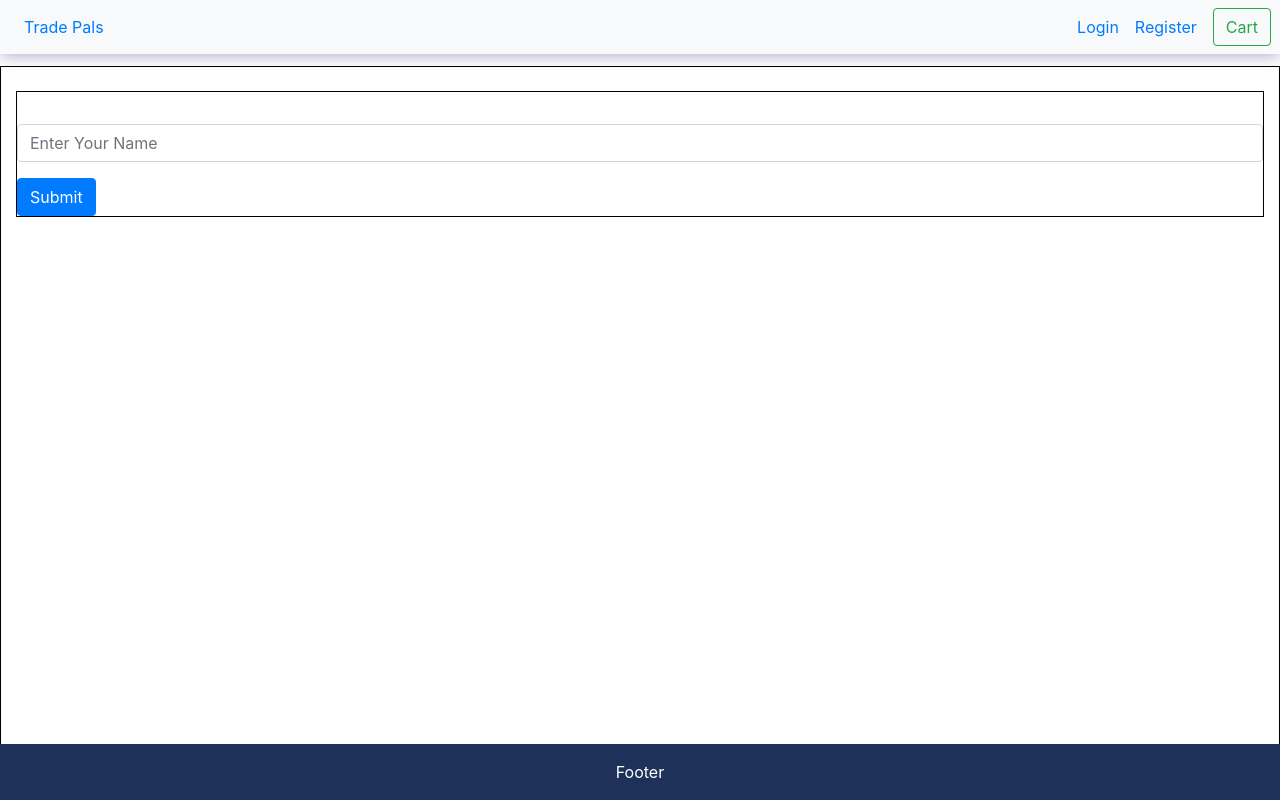
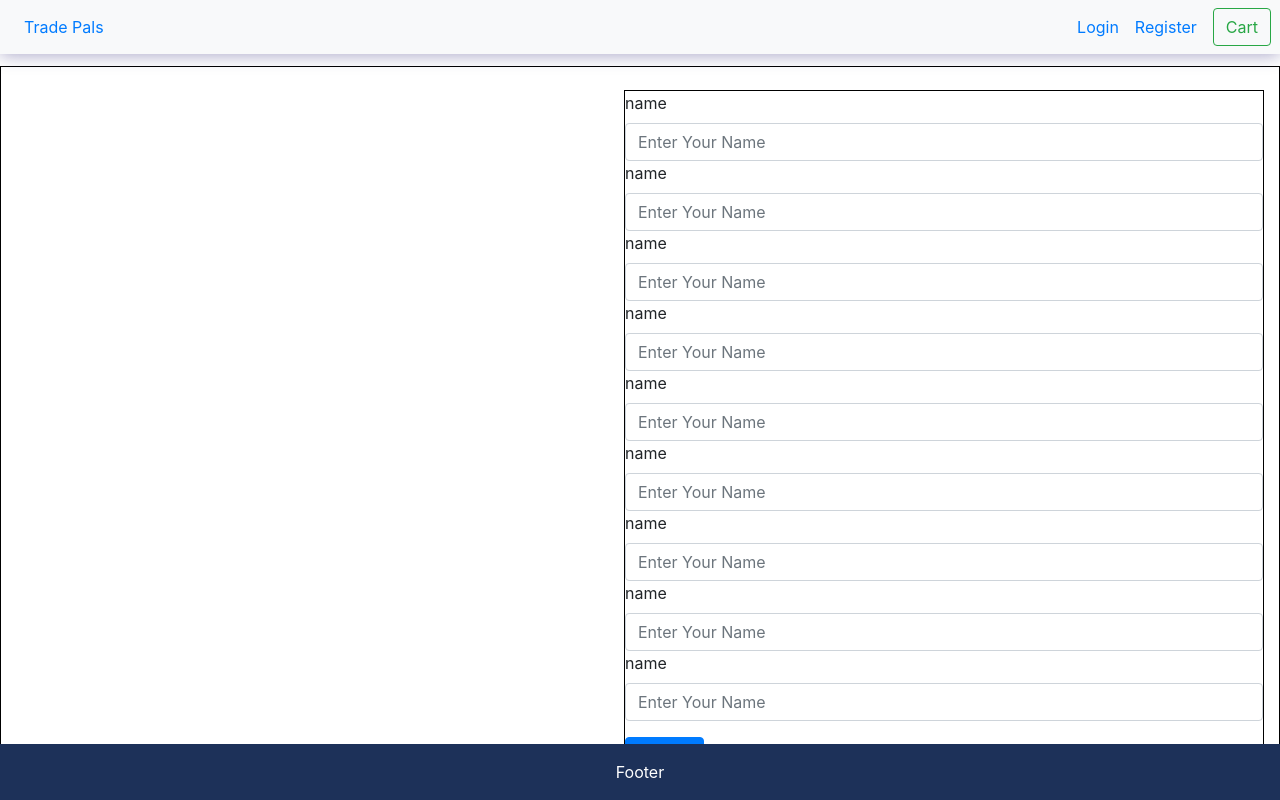
Before and after one commit to chotung/trade-pals-vanilla, a React (Create React App) app in the folder client/: page /register in a window 1280 px wide. Built offline with nearby package versions, Linux system fonts and the light colour scheme; no server answers; what google-maps-react would draw is missing.

Commit message:
register form

```diff
--- a/client/src/components/Register.jsx
+++ b/client/src/components/Register.jsx
@@ -3,20 +3,45 @@ import { Container, Row, Col, Card, Button } from "react-bootstrap"
 
 const registerForm = {
   border: "solid 1px black",
+  maxWidth: "500px",
+  minWidth: "50vw",
+  // width: "",
+  height: "auto"
 };
 
 const registerCon = {
   border: "solid 1px black",
-  color: "white",
+  // color: "white",
+  justifyContent: "flex-end",
+  display: "flex",
+  alignItems: "center",
 }
+
+
+// on small screens center not flex-end
 const Register = () => {
   return (
     <Container fluid style={registerCon}>
       <Row>
-        <Col>
-          <div>hello</div>
+        <Col sm={12}>
           <form style={registerForm} >
             <div className="form-group">
+              <label htmlFor="name">name</label>
+              <input type="text" className="form-control" placeholder="Enter Your Name"/>
+              <label htmlFor="name">name</label>
+              <input type="text" className="form-control" placeholder="Enter Your Name"/>
+              <label htmlFor="name">name</label>
+              <input type="text" className="form-control" placeholder="Enter Your Name"/>
+              <label htmlFor="name">name</label>
+              <input type="text" className="form-control" placeholder="Enter Your Name"/>
+              <label htmlFor="name">name</label>
+              <input type="text" className="form-control" placeholder="Enter Your Name"/>
+              <label htmlFor="name">name</label>
+              <input type="text" className="form-control" placeholder="Enter Your Name"/>
+              <label htmlFor="name">name</label>
+              <input type="text" className="form-control" placeholder="Enter Your Name"/>
+              <label htmlFor="name">name</label>
+              <input type="text" className="form-control" placeholder="Enter Your Name"/>
               <label htmlFor="name">name</label>
               <input type="text" className="form-control" placeholder="Enter Your Name"/>
             </div>
--- a/client/src/containers/Footer.jsx
+++ b/client/src/containers/Footer.jsx
@@ -1,7 +1,6 @@
 import React from 'react'
 
 const Footer = (props) => {
-  // console.log(this.props.location.pathname);
   const { absFoot } = props
   return (
     <footer className={`justify-content-center ${absFoot} footer`} >
```
